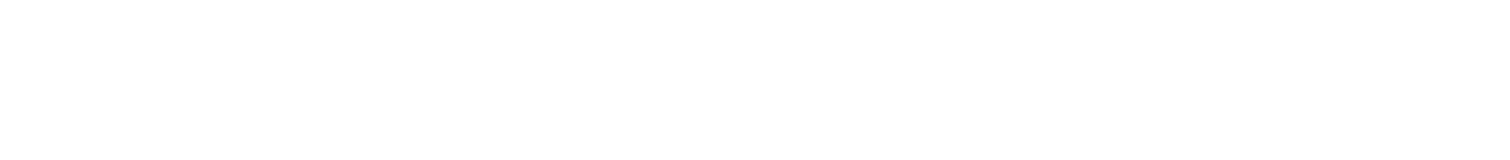
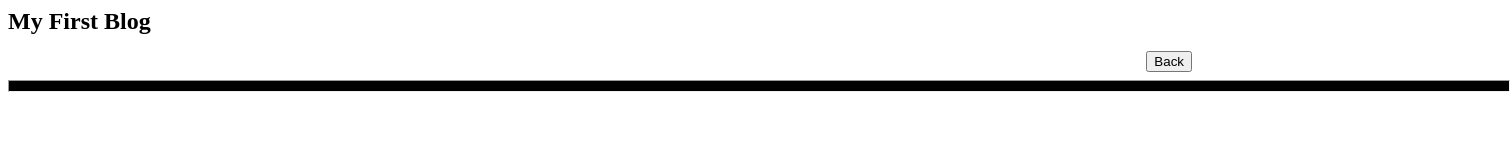
Before and after one commit to codecj93/BlogWebsite, a plain HTML site: page blog.html in a window 1280 px wide. Shown: the whole page, 1510 px wide, since content can reach past the window. Drawn offline with Linux system fonts and the light colour scheme.

Commit message:
created blog html and css. Linked javascript to both htmls

```diff
--- a/assets/css/blog.css
+++ b/assets/css/blog.css
@@ -0,0 +1,18 @@
+h1 {
+   font-size: 24px;
+}
+
+.backbutton {
+    text-align: right;
+    margin-right: 80px;
+}
+
+hr.solid {
+    text-decoration: double;
+    color: black;
+    height: 10px;
+    background-color: black;
+    width: 1500px
+}
+
+section
--- a/blog.html
+++ b/blog.html
@@ -0,0 +1,22 @@
+<html lang="en">
+
+<head>
+    <meta charset="UTF-8"/>
+    <meta name="viewport" content="width=device-width, initial-scale=1.0" />
+    <title>BlogWebsite</title>
+    <link rel="stylesheet" href="assets/css/blog.css" />
+</head>
+
+<header>
+    <h1>My First Blog</h1>
+</header>
+
+
+<section class="backbutton">
+    <button>Back</button>
+    <hr class="solid">
+</section>
+
+<script src="./assets/js/blog.js"></script>
+
+</html>
```
Also changed, not shown: index.html (+5 -1 lines).
